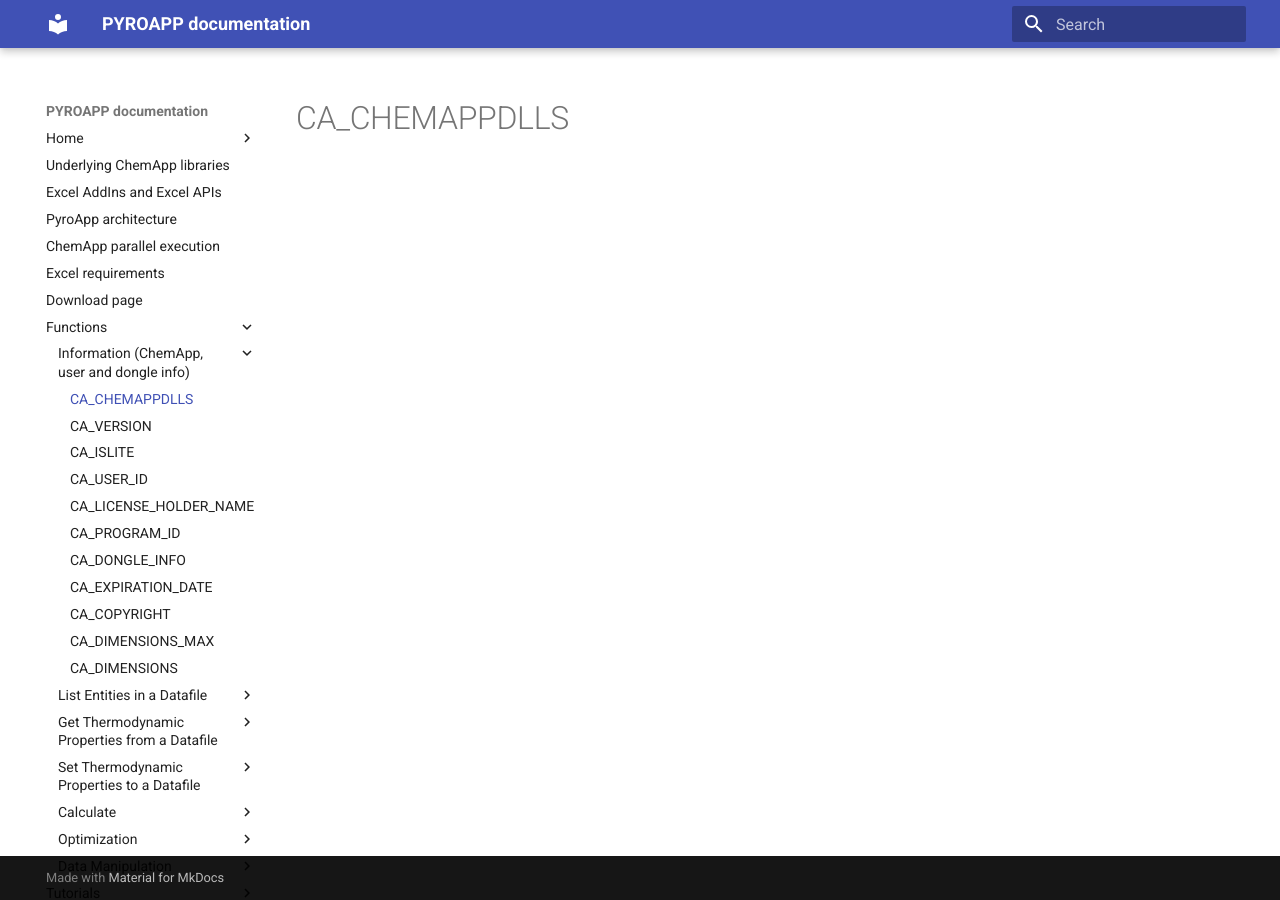
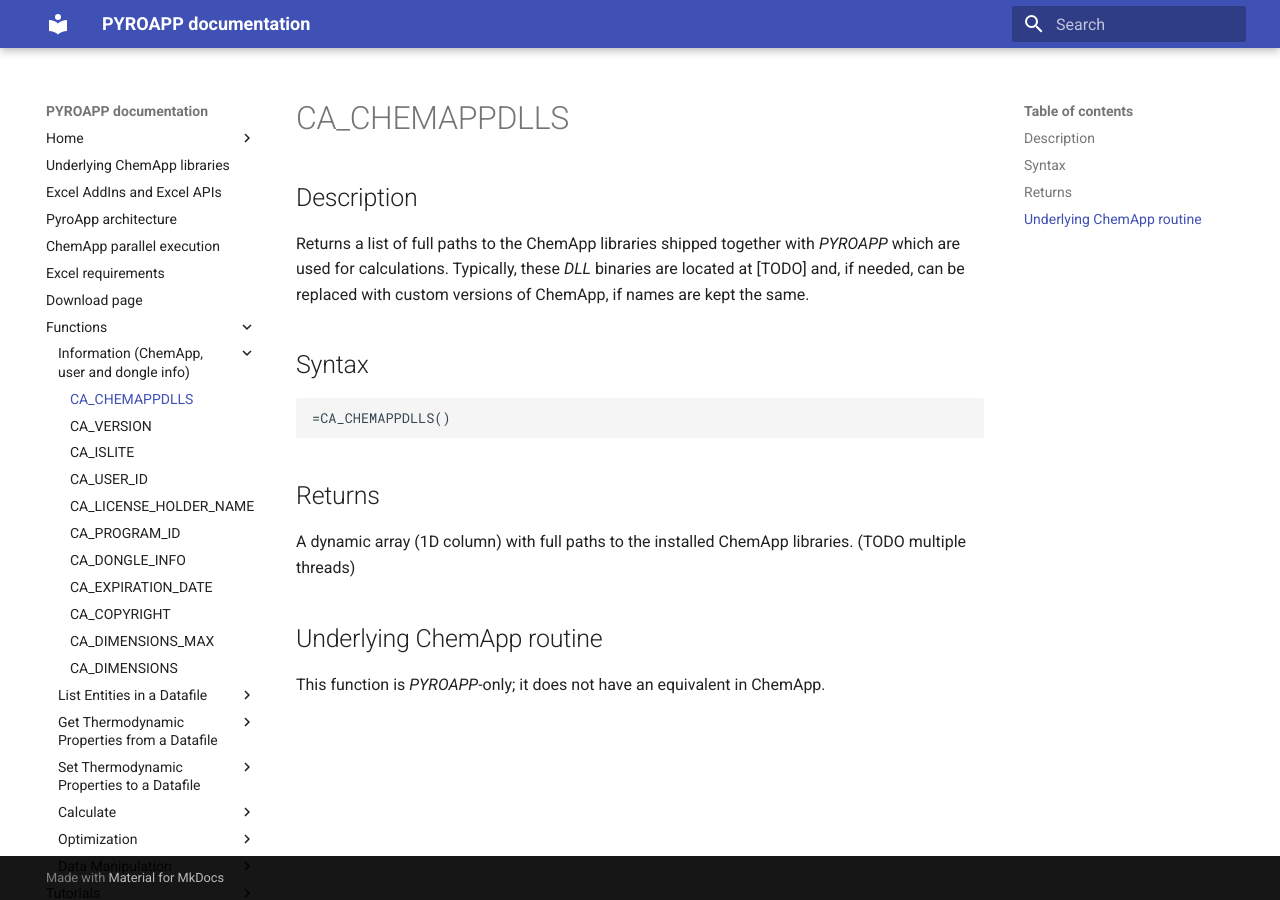
Before and after one commit to evnekdev/pyroapp-docs, an MkDocs documentation site: the page built from docs/functions/ca_chemappdlls.md, in a window 1280 px wide. Built offline with MkDocs 1.6.1 and Material for MkDocs 9.7.7, drawn with Linux system fonts in a browser that asks for light colours.

Commit message:
Update ca_chemappdlls.md

````diff
--- a/docs/functions/ca_chemappdlls.md
+++ b/docs/functions/ca_chemappdlls.md
@@ -1 +1,20 @@
 # CA_CHEMAPPDLLS
+
+
+## Description
+
+Returns a list of full paths to the ChemApp libraries shipped together with *PYROAPP* which are used for calculations. Typically, these *DLL* binaries are located at [TODO] and, if needed, can be replaced with custom versions of ChemApp, if names are kept the same.
+
+## Syntax
+
+```excel
+=CA_CHEMAPPDLLS()
+```
+
+## Returns
+
+A dynamic array (1D column) with full paths to the installed ChemApp libraries. (TODO multiple threads)
+
+## Underlying ChemApp routine
+
+This function is *PYROAPP*-only; it does not have an equivalent in ChemApp.
````
